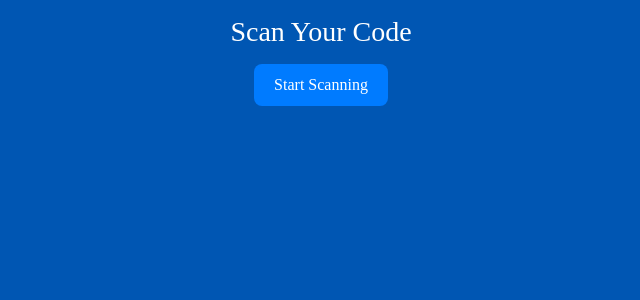
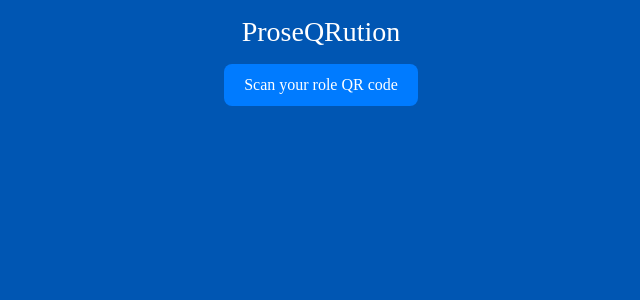
Before and after one commit to nedolsdev/detective-game-website, a React (Vite) app: page / in a window 1280 px wide. Shown: the top 300 px of the page, without its empty margins (319-959 px from the left). Built offline with nearby package versions, Linux system fonts and the light colour scheme.

Commit message:
Add custom text for scan button

```diff
--- a/src/App.tsx
+++ b/src/App.tsx
@@ -4,7 +4,7 @@ import CameraScannerWrapper from './CameraScannerWrapper'
 import Card from './Card'
 import Carousel from './Carousel'
 import Game from './Game'
-import getClueFromCode from './helpers'
+import { getClueFromCode, getRoleFromCode } from './helpers'
 import { loadPlayerData, savePlayerData } from './storage'
 import { Clue } from './types'
 
@@ -15,8 +15,42 @@ function App() {
 
   const [clues, setClues] = useState<Clue[]>(playerData.cluesFound)
 
+  // state for scanText
+  const [scanText, setScanText] = useState<string>(playerData.role ? "Scan a clue QR code" : "Scan your role QR code")
+
+  function handleScan(result: string) {
+
+    // check if we have a role
+    if (!playerData.role) {
+
+      // check if the result is a role
+      const role = getRoleFromCode(result)
+
+      if (role) {
+        alert(`Role found: ${role.name}`)
+        playerData.role = role.id
+
+        savePlayerData(playerData)
+        setScanText("Scan a clue QR code")
+      } else {
+        alert("Role not found. Please scan a valid role QR code.")
+      }
+
+      return;
+    }
+
+    // check if we have a clue
+    addClue(result)
+  }
+
+
   function addClue(clue_code: string) {
     const clue = getClueFromCode(clue_code)
+
+    if (!clue) {
+      alert("Clue not found. Please scan a valid clue QR code.")
+      return
+    }
 
     // check if clue already exists
     if (clues.some(existingClue => existingClue.id === clue.id)) {
@@ -34,13 +68,15 @@ function App() {
       // save player data
       savePlayerData(playerData)
     } else {
-      console.error("Clue not found")
+      alert("Clue not found. Please scan a valid clue QR code.")
     }
   }
 
   return (
-    <Game title="Scan Your Code">
-      <CameraScannerWrapper onScanComplete={addClue} />
+    <Game title="ProseQRution">
+      <CameraScannerWrapper onScanComplete={handleScan} scanText={
+        scanText
+      }  />
 
       <Carousel>
         {clues.map((clue) => (
@@ -48,6 +84,7 @@ function App() {
             key={clue.id}
             clue={clue}
             backgroundColor="lightblue"
+            role={playerData.role}
           />
         ))}
       </Carousel>
--- a/src/CameraScannerWrapper.tsx
+++ b/src/CameraScannerWrapper.tsx
@@ -3,9 +3,10 @@ import QRCodeScanner from "./QRCodeScanner";
 
 type CameraScannerWrapperProps = {
   onScanComplete: (result: string) => void;
+  scanText?: string;
 };
 
-function CameraScannerWrapper({ onScanComplete }: CameraScannerWrapperProps) {
+function CameraScannerWrapper({ onScanComplete, scanText }: CameraScannerWrapperProps) {
   const [isScanning, setIsScanning] = useState(false);
 
   const completed_scan = (result: string) => {
@@ -36,7 +37,7 @@ function CameraScannerWrapper({ onScanComplete }: CameraScannerWrapperProps) {
             cursor: 'pointer',
           }}
         >
-          Start Scanning
+          {scanText || 'Start Scanning'}
         </button>
       ) : (
         <button
--- a/src/Card.tsx
+++ b/src/Card.tsx
@@ -1,5 +1,4 @@
 import React from 'react';
-import { PLAYER_DATA } from './playerData';
 import { Clue } from './types';
 
 type CardProps = {
@@ -10,6 +9,7 @@ type CardProps = {
   height?: string;
   boxShadow?: string;
   clue: Clue;
+  role: int;
 };
 
 const Card: React.FC<CardProps> = ({
@@ -20,17 +20,9 @@ const Card: React.FC<CardProps> = ({
   height = '100%',
   boxShadow = '0px 4px 8px rgba(0, 0, 0, 0.1)',
   clue,
+  role
 }) => {
 
-    // filter clues for the role you have
-
-  let role = PLAYER_DATA.role;
-
-  if (role === null) {
-    // err
-    console.error('Player role is null');
-    role = 1;
-  }
 
   const filteredClue = clue.info.filter((entry) => entry.foundBy.includes(role));
 
--- a/src/helpers.ts
+++ b/src/helpers.ts
@@ -1,9 +1,17 @@
 import { GAME_DATA } from "./data";
 
-export default function getClueFromCode(code: string) {
+export function getClueFromCode(code: string) {
   const clue = GAME_DATA.clues.find((clue) => clue.qr === code);
   if (!clue) {
     throw new Error("Clue not found");
   }
   return clue;
 }
+
+export function getRoleFromCode(code: string) {
+  const role = GAME_DATA.roles.find((role) => role.qr === code);
+  if (!role) {
+    throw new Error("Role not found");
+  }
+  return role;
+}
```
